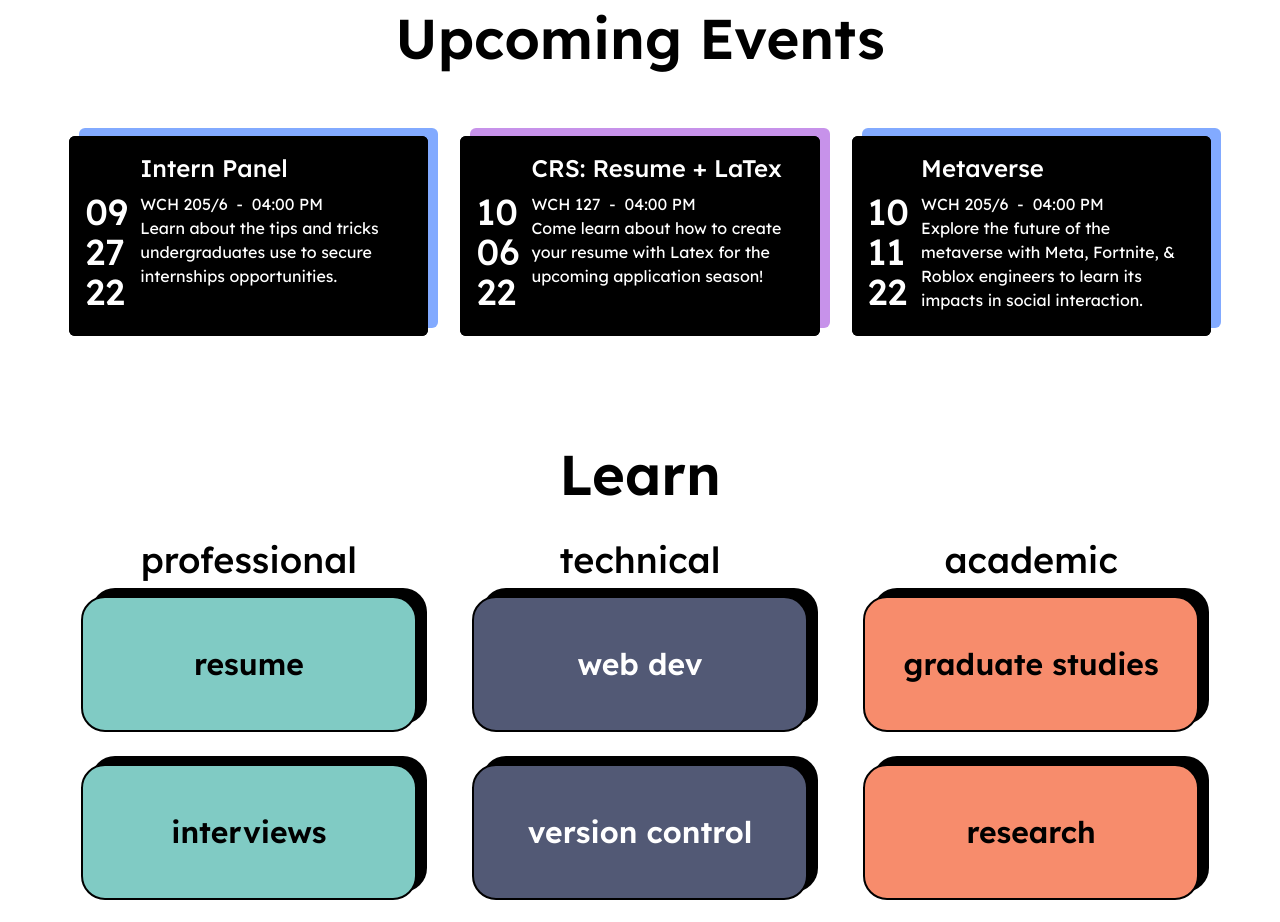
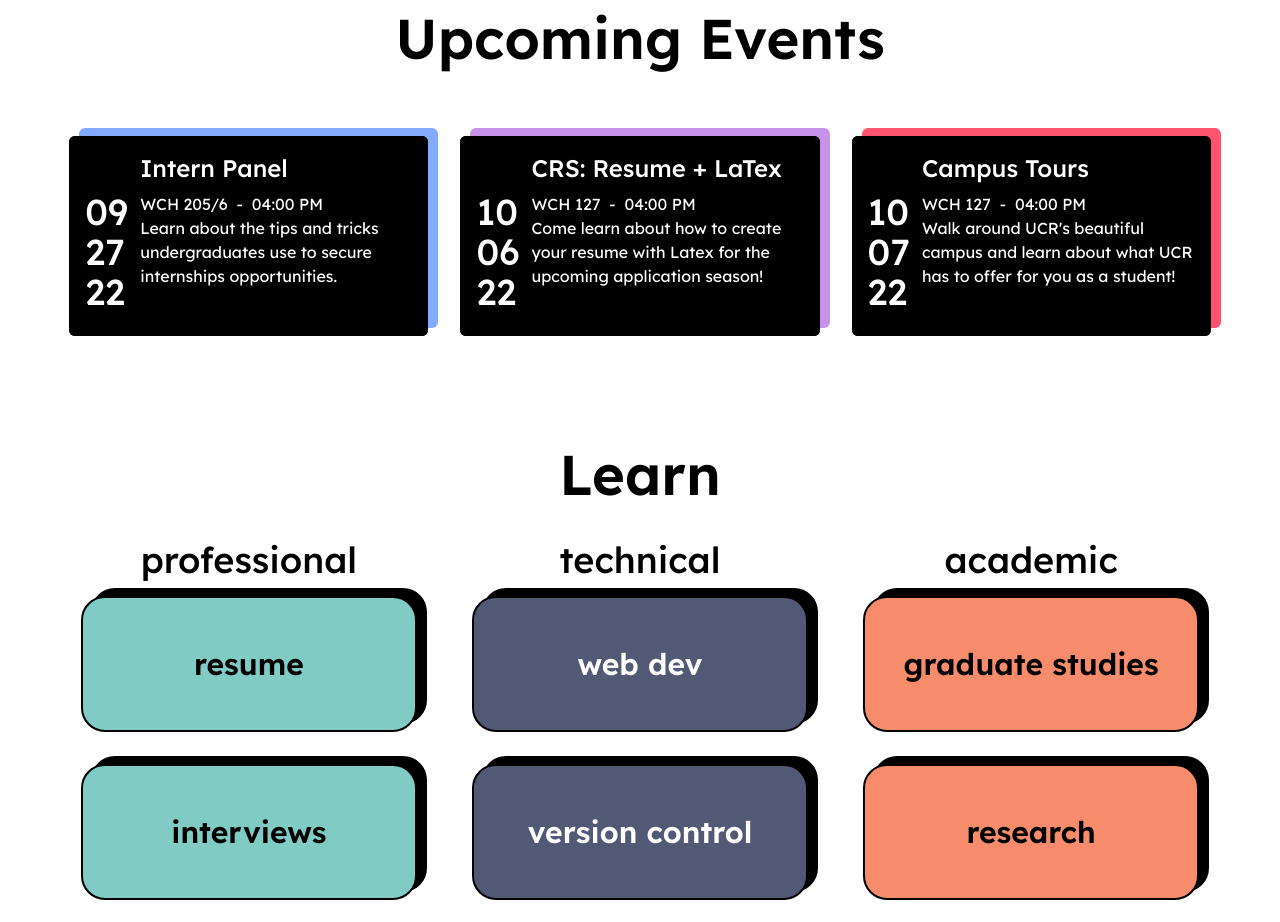
Before and after one commit to acm-ucr/acm-hydra, a Next.js app: page / in a window 1280 px wide. Shown: the part 1500-2422 px from the top of the page. Built offline with nearby package versions, Linux system fonts and the light colour scheme.

Commit message:
add tour and picture day

```diff
--- a/components/Events.js
+++ b/components/Events.js
@@ -25,6 +25,15 @@ export const Events = [
 			"Come learn about how to create your resume with Latex for the upcoming application season!",
 	},
 	{
+		title: "Campus Tours",
+		location: "WCH 127",
+		color: filters["Socials"],
+		start: new Date(2022, 9, 7, 16, 0, 0),
+		end: new Date(2022, 9, 7, 18, 0, 0),
+		description:
+			"Walk around UCR's beautiful campus and learn about what UCR has to offer for you as a student!",
+	},
+	{
 		title: "Metaverse",
 		location: "WCH 205/6",
 		color: filters["Meetings"],
@@ -41,6 +50,15 @@ export const Events = [
 		end: new Date(2022, 9, 13, 18, 0, 0),
 		description:
 			"Learn about the internship application lifecycle and how to get prepared!",
+	},
+	{
+		title: "Picture Day",
+		location: "WCH 127",
+		color: filters["Socials"],
+		start: new Date(2022, 9, 14, 16, 0, 0),
+		end: new Date(2022, 9, 14, 18, 0, 0),
+		description:
+			"Join us to take your next profile picture for all your professional social media platforms.",
 	},
 	{
 		title: "Speed Dating",
```
